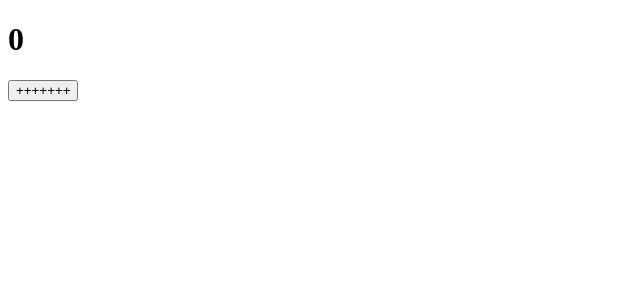
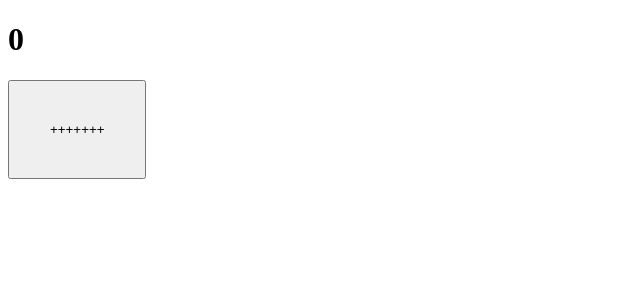
Before and after one commit to ernestqweqwe/prodvinuti-front1, a React app: page / in a window 1280 px wide. Shown: the top 300 px of the page, without its empty margins (0-640 px from the left). Built offline with nearby package versions, Linux system fonts and the light colour scheme; the HTML template or start-up script is replaced by a standard one.

Commit message:
4) добавление препроцессоров

```diff
--- a/package.json
+++ b/package.json
@@ -17,7 +17,11 @@
     "@types/react-dom": "^17.0.11",
     "@types/webpack": "^5.28.0",
     "@types/webpack-dev-server": "^4.7.2",
+    "css-loader": "^6.6.0",
     "html-webpack-plugin": "^5.5.0",
+    "sass": "^1.49.9",
+    "sass-loader": "^12.6.0",
+    "style-loader": "^3.3.1",
     "ts-loader": "^9.2.6",
     "ts-node": "^10.5.0",
     "typescript": "^4.5.5",
--- /dev/null
+++ b/src/components/Counter.scss
@@ -0,0 +1,3 @@
+.counter {
+    padding: 40px;
+}
--- a/src/components/Counter.tsx
+++ b/src/components/Counter.tsx
@@ -1,4 +1,5 @@
 import { useState } from "react"
+import './Counter.scss'
 
 const Counter = () => {
     const [count, setCount] = useState(0)
@@ -7,9 +8,9 @@
         setCount(count +1)
     }
   return (
-<div>
+<div >
     <h1>{count}</h1>
-    <button onClick={increment}>+++++++</button>
+    <button className="counter" onClick={increment}>+++++++</button>
 </div>
 )
 }
```
Also changed, not shown: 3 other files (tests, documents, lock files or other folders).
